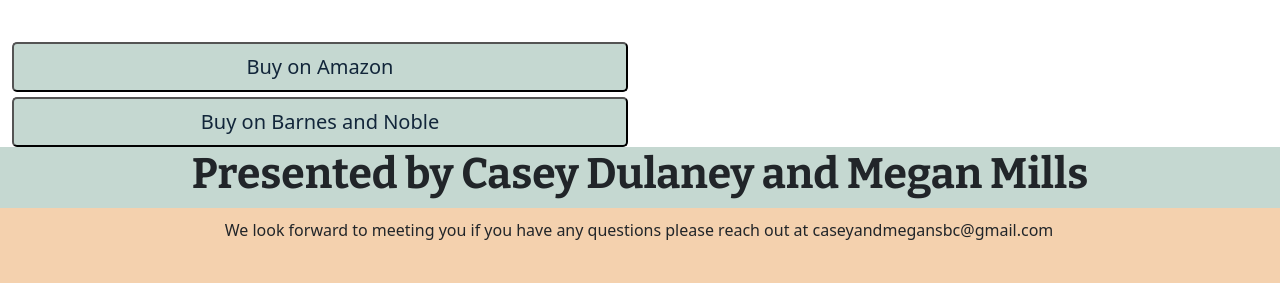
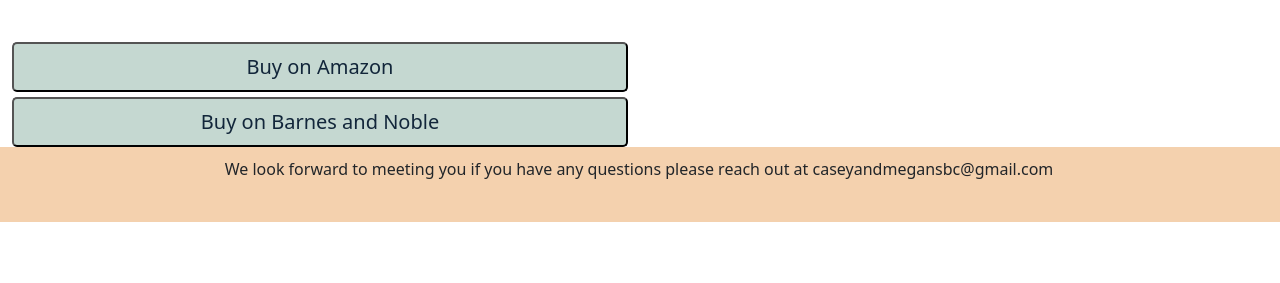
Before and after one commit to dulaneycasey/bookclub.github.io, a plain HTML site: page index.html in a window 1280 px wide. Shown: the part 863-1146 px from the top of the page. After the commit the page ends 1085 px from the top, so only its background shows below. Drawn offline with nearby package versions, Linux system fonts and the light colour scheme.

Commit message:
footer things

```diff
--- a/index.html
+++ b/index.html
@@ -122,10 +122,6 @@
       </div>
 
 
-      <div class="row opal"><h1 class="font1">Presented by Casey Dulaney and Megan Mills</h1></div>
-    </div>
-
-
 
     <div class="row lorange">
       <footer>We look forward to meeting you if you have any questions please reach out at caseyandmegansbc@gmail.com</footer>
```
